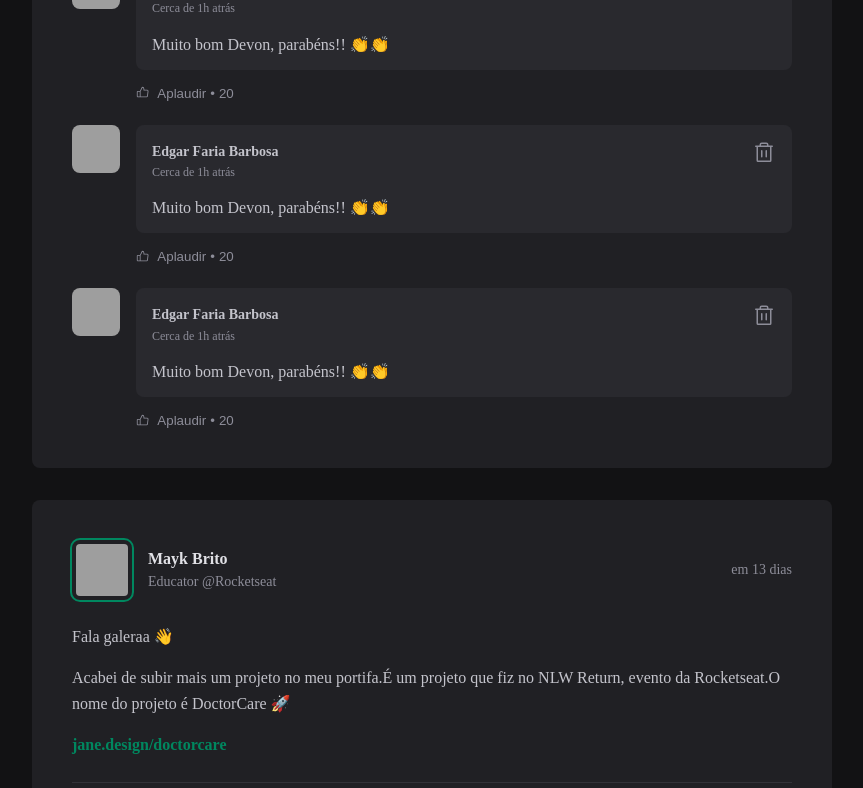
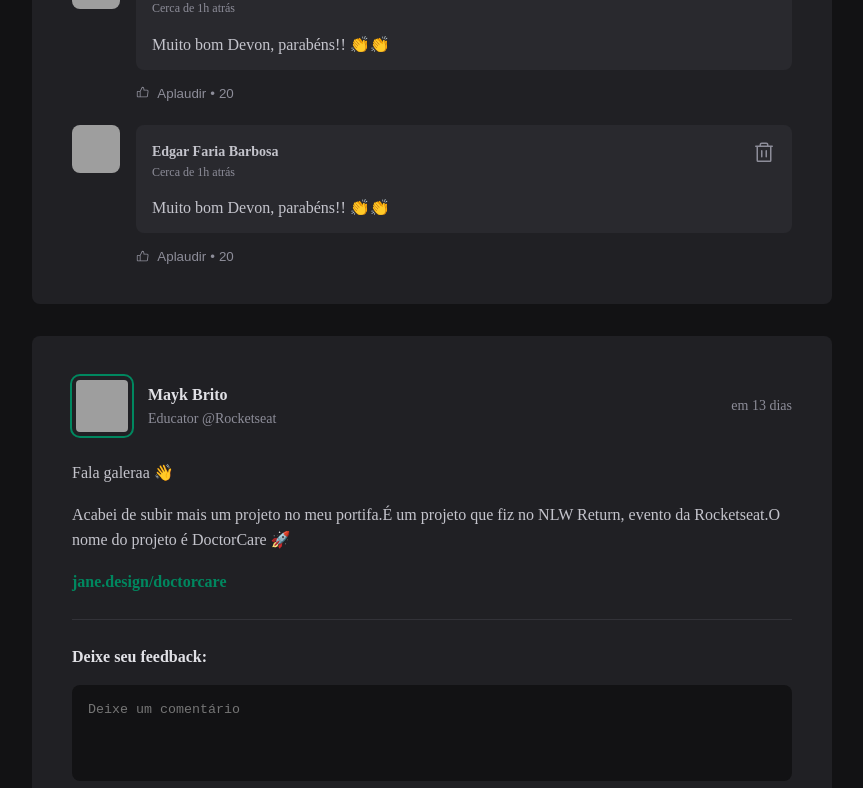
Before and after one commit to edgarfbarbosa/ignite-feed, a React (Vite) app: page / in a window 1280 px wide. Shown: the part 624-1412 px from the top of the page, without its empty margins (352-1215 px from the left). Built offline with nearby package versions, Linux system fonts and the light colour scheme; grey boxes are pictures that could not be loaded.

Commit message:
fix: utilizando useState para modificar o número de comentários no Post

```diff
--- a/src/components/Post/Post.jsx
+++ b/src/components/Post/Post.jsx
@@ -1,11 +1,31 @@
+import styles from './Post.module.css'
+
+// * Import do useState:
+import { useState } from 'react'
+
 import { format, formatDistanceToNow } from 'date-fns'
 import ptBR from 'date-fns/locale/pt-BR'
 
 import { Avatar } from '../Avatar/Avatar'
 import { Comment } from '../Comment/Comment'
-import styles from './Post.module.css'
+
 
 export function Post({ author, publishedAt, content }) {
+  // useState:
+
+  // * Primeiro parâmetro: valor inicial da variável;
+  // * Segundo parâmetro: função para alterar o valor;
+
+  // const comments = useState([1, 2], function (){})
+
+
+  // * Essa é a forma destruturada de criar um useState:
+
+  const [comments, setComments] = useState(
+    [1, 2]
+  )
+
+
   const publishedDateFormatted = format(
     publishedAt,
     "d 'de' LLLL 'às' HH:mm'h'",
@@ -18,6 +38,17 @@ export function Post({ author, publishedAt, content }) {
       locale: ptBR,
       addSuffix: true
     })
+
+  function handleCreateNewComment() {
+    event.preventDefault()
+
+    // * Dessa forma eu estou sempre de forma fixa adicionando apenas 3 comentários:
+    // * setComments([1, 2, 3, 4])
+
+    setComments([...comments, comments.length + 1])
+
+    console.log(comments.length)
+  }
 
   return (
     <article className={styles.post}>
@@ -47,7 +78,7 @@ export function Post({ author, publishedAt, content }) {
         }
       </div>
 
-      <form className={styles.commentForm}>
+      <form onSubmit={handleCreateNewComment} className={styles.commentForm}>
         <strong>Deixe seu feedback:</strong>
 
         <textarea
@@ -60,9 +91,13 @@ export function Post({ author, publishedAt, content }) {
       </form>
 
       <div className={styles.commentList}>
-        <Comment />
-        <Comment />
-        <Comment />
+        {/*
+        * Percorrendo o array comment criado acima e retornando o componente Comment para cada valor inserido na variável;
+        * O useState está adicionando um valor a mais na variável;
+        */}
+        {comments.map(item => {
+          return <Comment />
+        })}
       </div>
     </article >
   )
```
